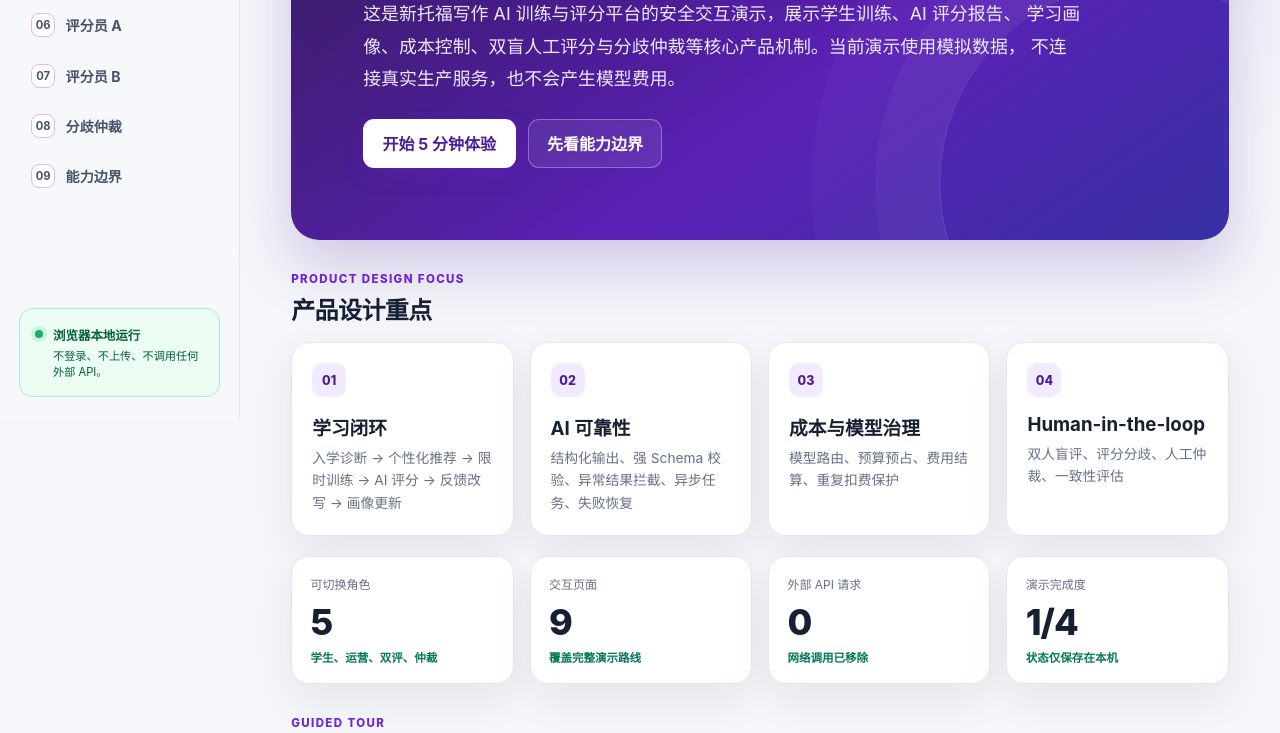
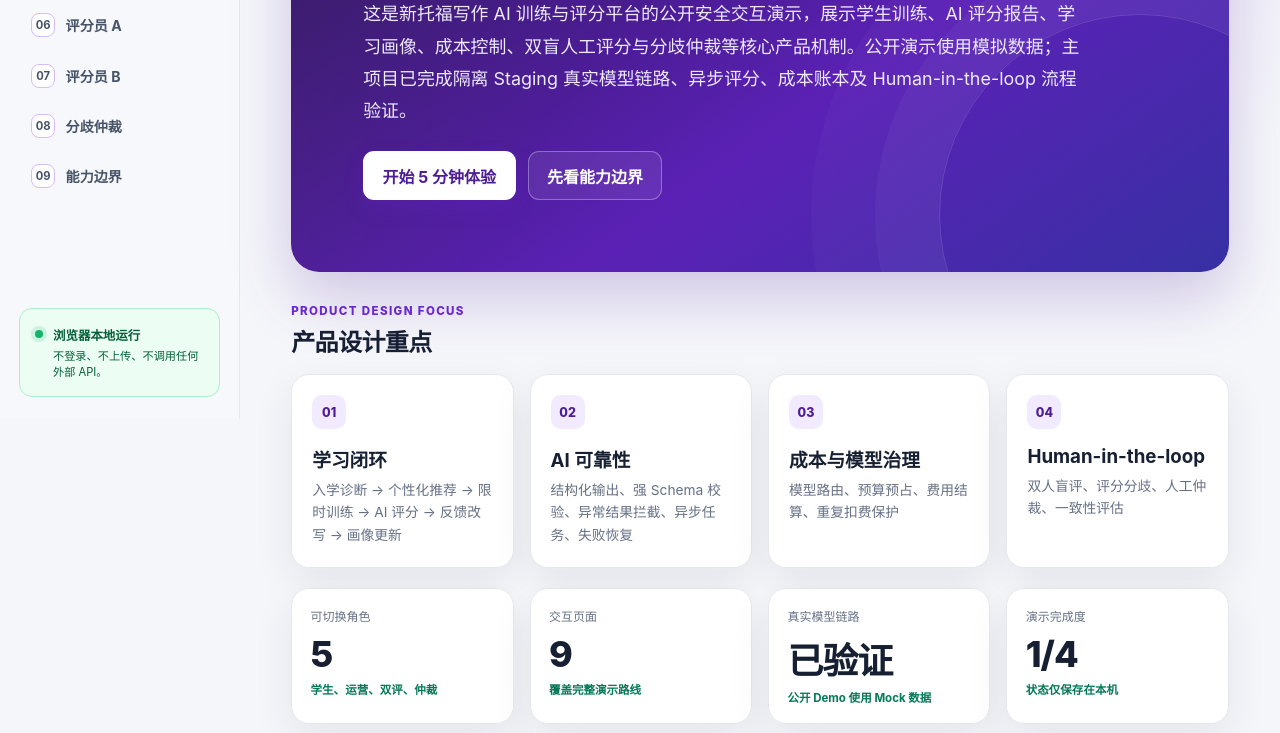
Before and after one commit to wishesluo2026/toefl-ai-demo, a website: page index.html in a window 1280 px wide. Shown: the part 381-1114 px from the top of the page. Drawn offline with Linux system fonts and the light colour scheme.

Commit message:
feat: improve portfolio positioning on public demo

```diff
--- a/index.html
+++ b/index.html
@@ -56,5 +56,6 @@
     </noscript>
 
     <script src="./app.js" defer></script>
+    <script src="./portfolio-positioning.js" defer></script>
   </body>
 </html>
```
